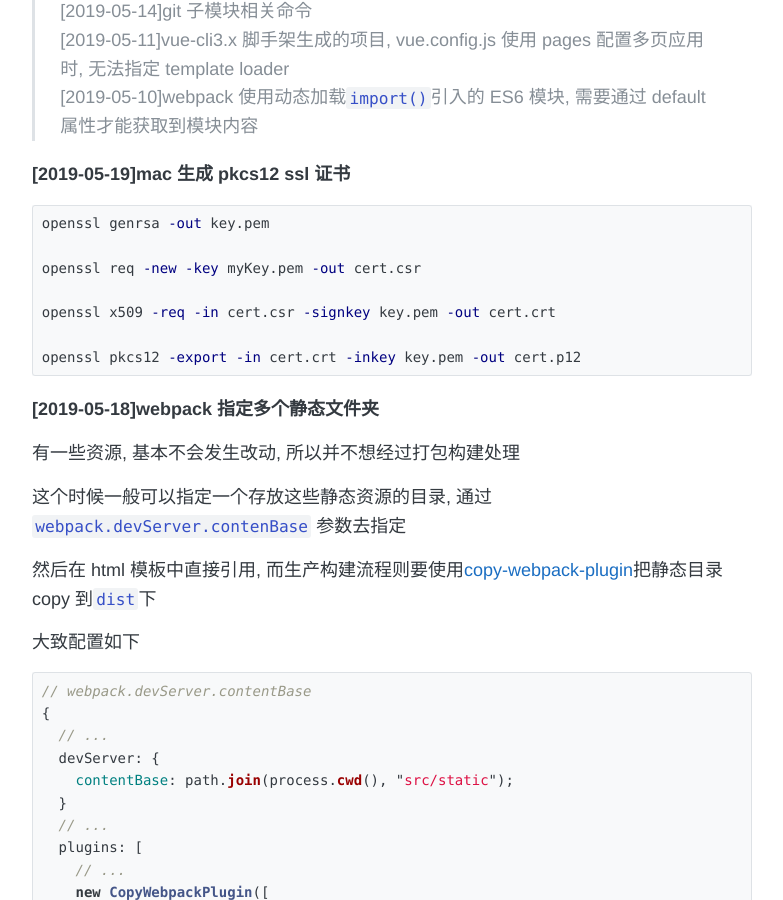
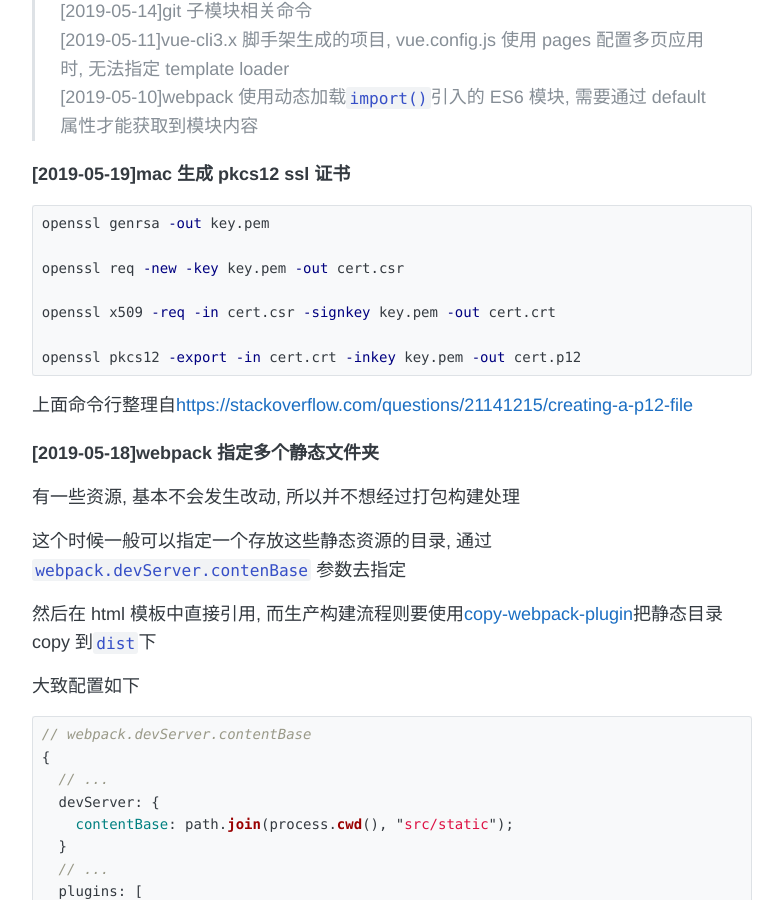
Before and after one commit to funkyLover/blog, a Jekyll site: the page built from notes/_posts/2020-05-10-notes.md, in a window 1280 px wide and 900 px high, scrolled down 377 px. Shown: the whole window, without its empty margins (248-1031 px from the left). Built offline with Jekyll 4.4.1, drawn with Linux system fonts in a browser that asks for light colours; comment, search, counter and statistics services are not loaded.

Commit message:
[note]update;

````diff
--- a/notes/_posts/2020-05-10-notes.md
+++ b/notes/_posts/2020-05-10-notes.md
@@ -19,12 +19,14 @@ share: true
 ```bash
 openssl genrsa -out key.pem
 
-openssl req -new -key myKey.pem -out cert.csr
+openssl req -new -key key.pem -out cert.csr
 
 openssl x509 -req -in cert.csr -signkey key.pem -out cert.crt
 
 openssl pkcs12 -export -in cert.crt -inkey key.pem -out cert.p12
 ```
+
+上面命令行整理自[https://stackoverflow.com/questions/21141215/creating-a-p12-file](https://stackoverflow.com/questions/21141215/creating-a-p12-file)
 
 ##### [2019-05-18]webpack 指定多个静态文件夹
 
````
